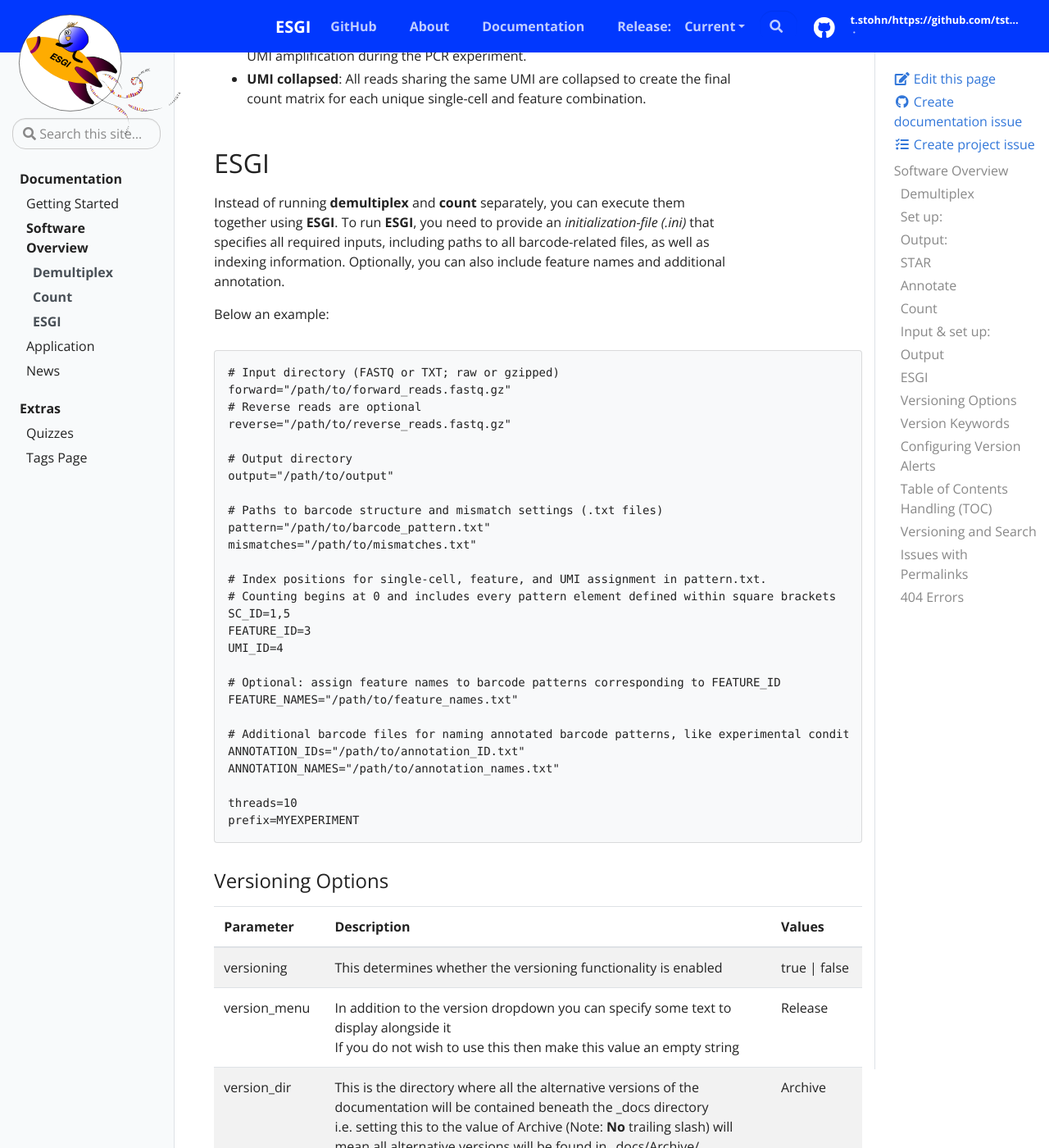
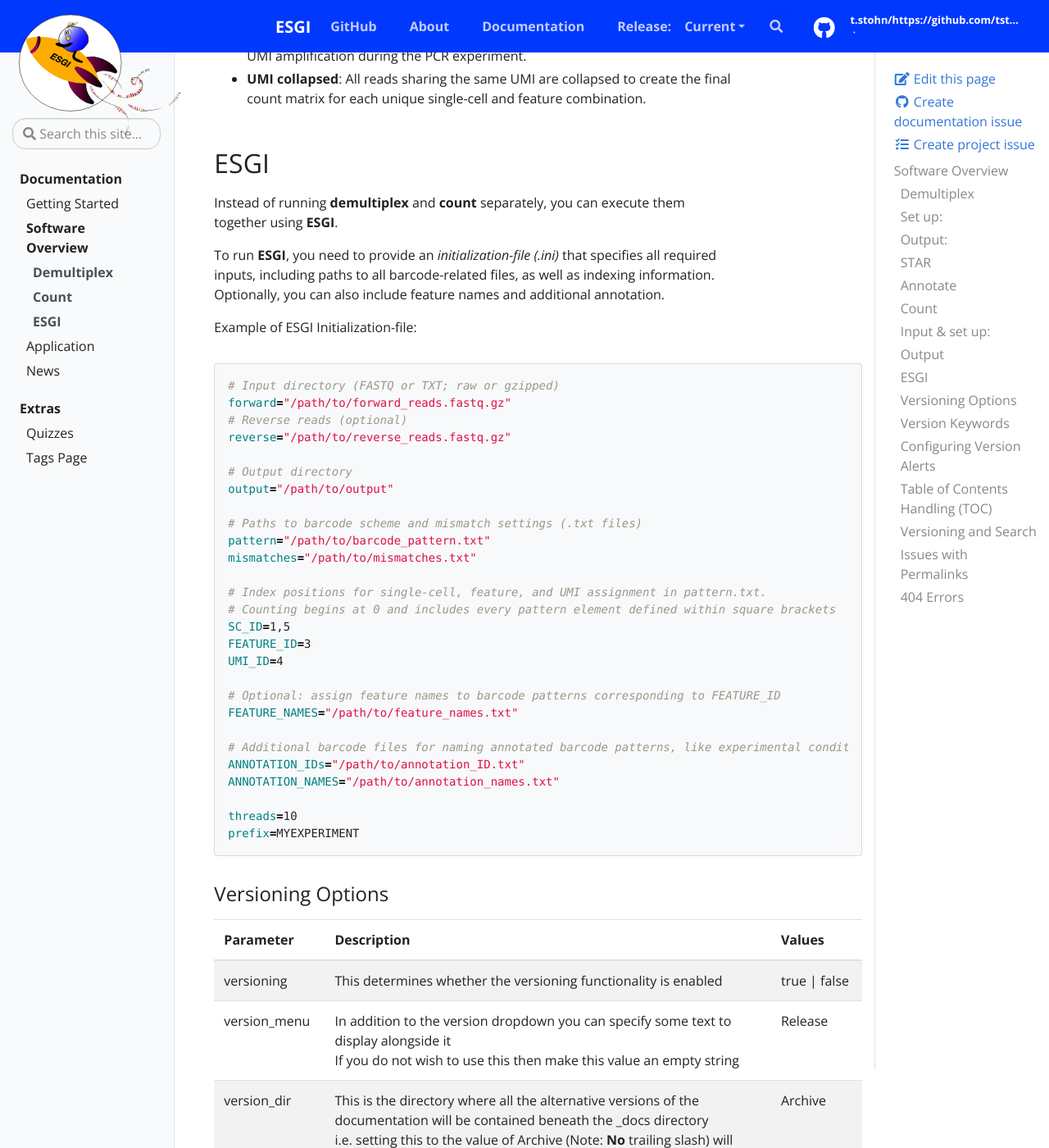
Before and after one commit to tstohn/ESGI.documentation, a Jekyll site: the page built from _docs/software-overview.md, in a window 1280 px wide and 1400 px high, scrolled down 5206 px. Shown: the whole window at 82% size. Built offline with Jekyll 4.4.1, drawn with Linux system fonts in a browser that asks for light colours.

Commit message:
test shell format

````diff
--- a/_docs/software-overview.md
+++ b/_docs/software-overview.md
@@ -120,19 +120,21 @@ The key output are two count matrices *(TSV)*:
 - **UMI collapsed**: All reads sharing the same UMI are collapsed to create the final count matrix for each unique single-cell and feature combination.
 
 ## ESGI
-Instead of running **demultiplex** and **count** separately, you can execute them together using **ESGI**. To run **ESGI**, you need to provide an *initialization-file (.ini)* that specifies all required inputs, including paths to all barcode-related files, as well as indexing information. Optionally, you can also include feature names and additional annotation.
+Instead of running **demultiplex** and **count** separately, you can execute them together using **ESGI**.
 
-Below an example:
-```
+To run **ESGI**, you need to provide an *initialization-file (.ini)* that specifies all required inputs, including paths to all barcode-related files, as well as indexing information. Optionally, you can also include feature names and additional annotation.
+
+Example of ESGI Initialization-file:
+```shell
 # Input directory (FASTQ or TXT; raw or gzipped)
 forward="/path/to/forward_reads.fastq.gz"
-# Reverse reads are optional
+# Reverse reads (optional)
 reverse="/path/to/reverse_reads.fastq.gz"
 
 # Output directory
 output="/path/to/output"
 
-# Paths to barcode structure and mismatch settings (.txt files)
+# Paths to barcode scheme and mismatch settings (.txt files)
 pattern="/path/to/barcode_pattern.txt"
 mismatches="/path/to/mismatches.txt"
 
````
